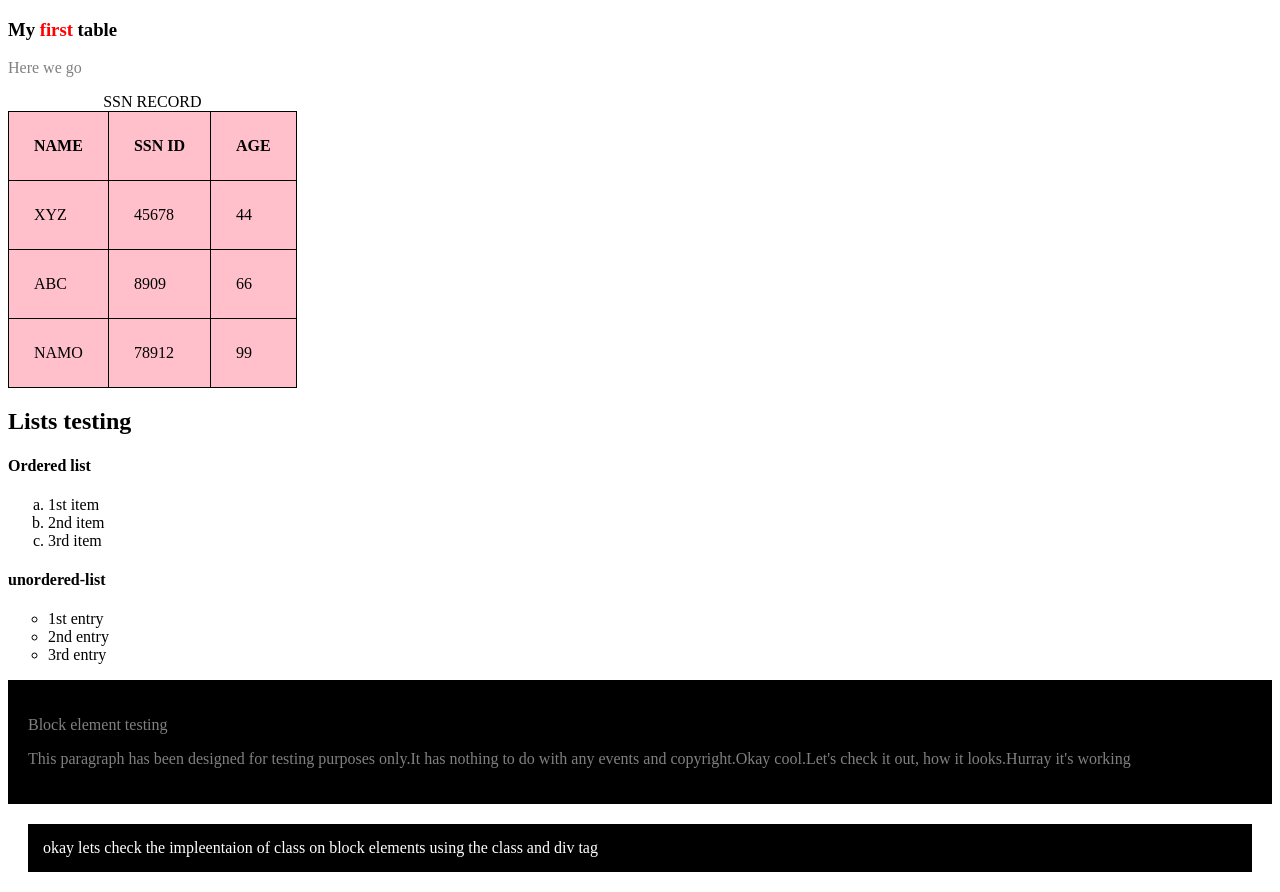
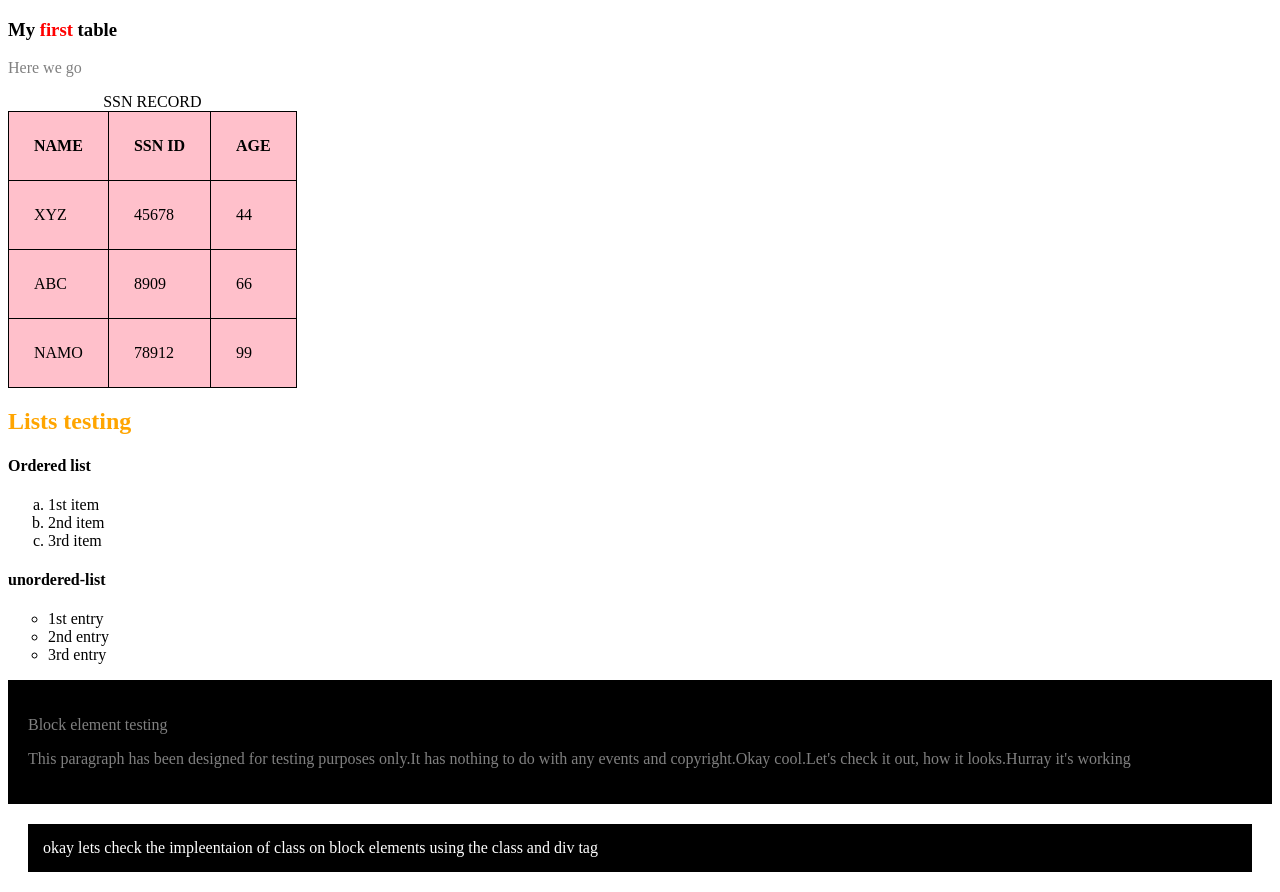
Before and after one commit to rahulphalswal111/rahul.practice, a website: page index.html in a window 1280 px wide. Drawn offline with Linux system fonts and the light colour scheme.

Commit message:
1 file modified

```diff
--- a/index.html
+++ b/index.html
@@ -4,6 +4,9 @@
 <head>
 	<title>myfirstsite</title>
 	<style>
+    #head2{
+      color:orange;
+    }
     .cities{
       background-color:black;
       color:white;
@@ -58,7 +61,7 @@
 			<td>99</td>
 		</tr>
 	</table>
-  <h2>Lists testing</h2>
+  <h2 id="head2">Lists testing</h2>
   <h4>Ordered list</h4>
   <ol type="a";>
     <li>1st item</li>
```
